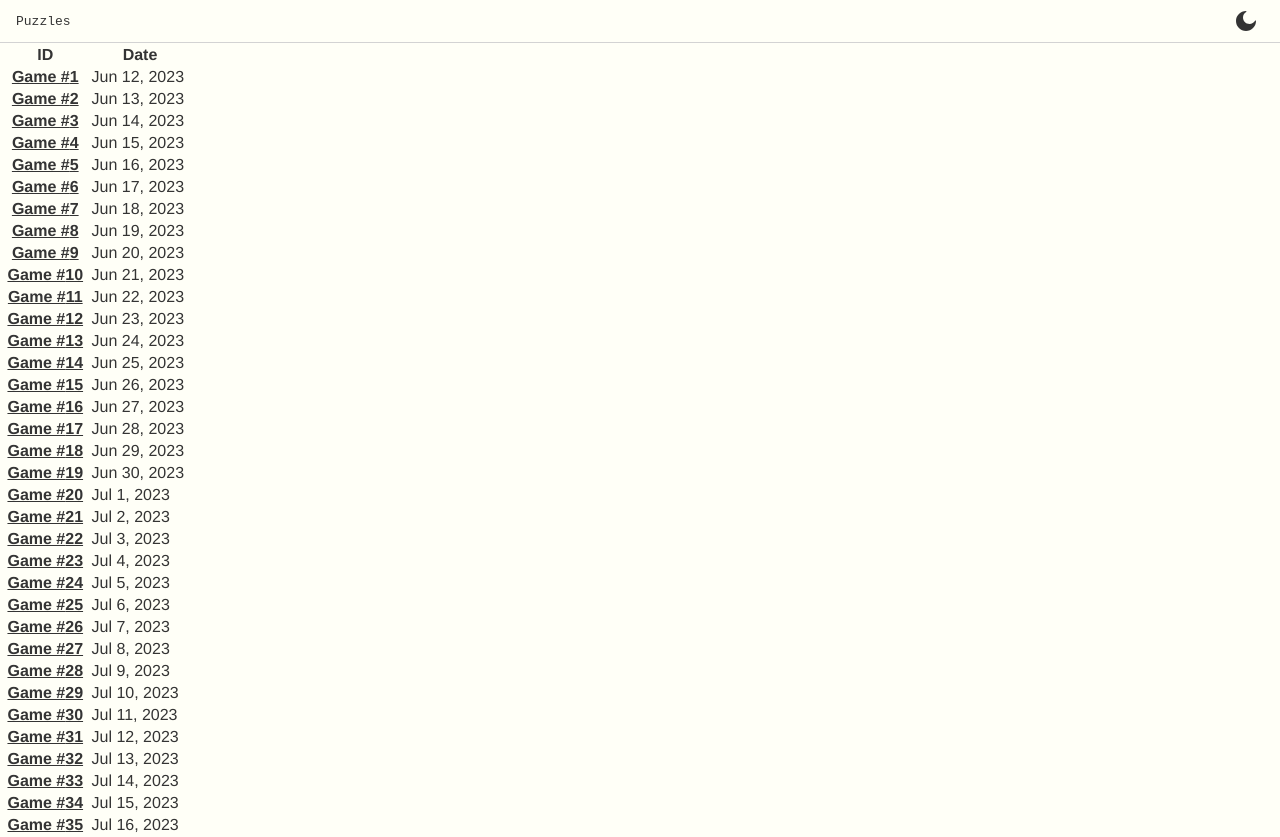
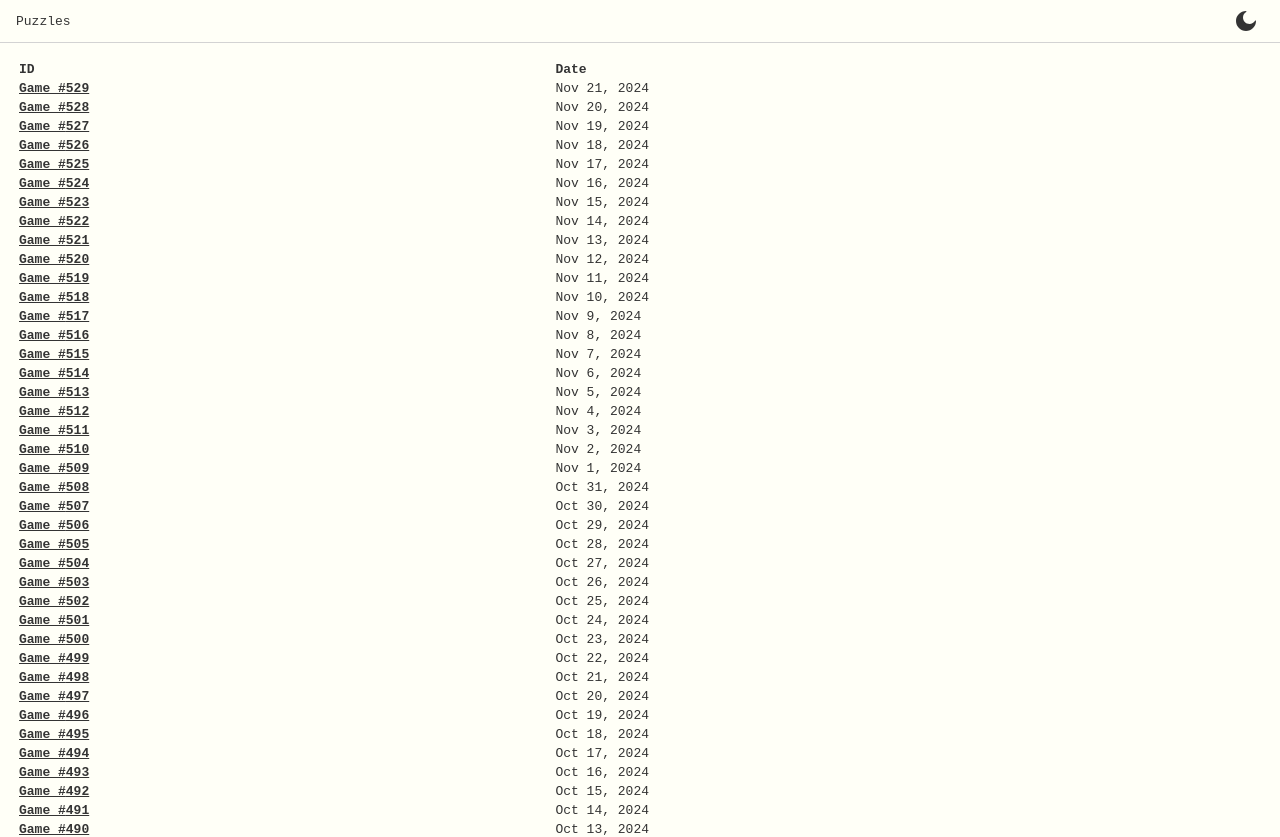
Before and after one commit to tylertierney/connections, a React (Vite) app: page / in a window 1280 px wide. Shown: the top 837 px of the page. Built offline with nearby package versions, Linux system fonts and the light colour scheme.

Commit message:
fix bug re: submitting an answer

```diff
--- a/src/routes/puzzles/PuzzlesPage.module.css
+++ b/src/routes/puzzles/PuzzlesPage.module.css
@@ -0,0 +1,14 @@
+.page {
+  display: flex;
+  flex-direction: column;
+  padding: 1rem;
+
+  .table {
+    font-family: monospace;
+
+    .th,
+    .td {
+      text-align: start;
+    }
+  }
+}
--- a/src/routes/puzzles/PuzzlesPage.tsx
+++ b/src/routes/puzzles/PuzzlesPage.tsx
@@ -7,26 +7,28 @@ export default function PuzzlesPage() {
   const connections = c as Game[];
 
   return (
-    <>
+    <div className={styles.page}>
       <table className={styles.table}>
         <thead className={styles.thead}>
           <tr className={styles.tr}>
             <th className={styles.th} scope="col">
               ID
             </th>
-            <th scope="col">Date</th>
+            <th className={styles.th} scope="col">
+              Date
+            </th>
           </tr>
         </thead>
         <tbody>
-          {connections.map((game, i) => {
+          {connections.toReversed().map((game, i) => {
             return (
               <tr key={i}>
-                <th scope="row">
+                <th className={styles.td} scope="row">
                   <Link style={{ color: "var(--color)" }} to={`${game.id}`}>
                     Game #{game.id}{" "}
                   </Link>
                 </th>
-                <td>
+                <td className={styles.td}>
                   {new Date(game.date).toLocaleDateString("en-us", {
                     year: "numeric",
                     month: "short",
@@ -47,6 +49,6 @@ export default function PuzzlesPage() {
           );
         })}
       </ul> */}
-    </>
+    </div>
   );
 }
--- a/src/routes/puzzles/puzzle/GameContext.tsx
+++ b/src/routes/puzzles/puzzle/GameContext.tsx
@@ -114,7 +114,6 @@ const gameReducer: Reducer<GameState, GameAction> = (
     }
 
     case GameActionType.SUBMIT: {
-      console.log("submit called");
       const { selectedWords, game } = gameState;
       if (gameState.selectedWords.length !== 4) {
         return gameState;
@@ -128,6 +127,7 @@ const gameReducer: Reducer<GameState, GameAction> = (
           }
         }
         if (count === 4) {
+          console.log("got four right answers");
           const newCorrectAnswers = [...gameState.correctAnswers, answer];
           return {
             ...gameState,
@@ -138,8 +138,6 @@ const gameReducer: Reducer<GameState, GameAction> = (
               return !foundWords.includes(word);
             }),
           };
-        } else {
-          break;
         }
       }
 
--- a/src/routes/puzzles/puzzle/GamePage.module.css
+++ b/src/routes/puzzles/puzzle/GamePage.module.css
@@ -19,6 +19,12 @@
       .gameLinks {
         display: flex;
         gap: 1rem;
+
+        .gameLink {
+          display: flex;
+          align-items: center;
+          gap: 0.5rem;
+        }
       }
     }
   }
@@ -30,7 +36,7 @@
     justify-content: center;
     align-items: center;
     flex-direction: column;
-    color: black;
+    color: #000000cf;
     gap: 0.25rem;
     margin-bottom: 12px;
     border-radius: 0.5rem;
@@ -96,6 +102,14 @@
 
 @media only screen and (max-width: 800px) {
   .page {
+    .header {
+      .titleAndLinks {
+        .h1 {
+          font-size: 1.3rem;
+        }
+      }
+    }
+
     .correctAnswer {
       font-size: 1rem;
     }
--- a/src/routes/puzzles/puzzle/GamePage.tsx
+++ b/src/routes/puzzles/puzzle/GamePage.tsx
@@ -12,7 +12,7 @@ import {
   useGameDispatch,
 } from "./GameContext";
 import ActionButton from "../../../components/ActionButton/ActionButton";
-import { Bounce, toast, ToastContainer, ToastTransition } from "react-toastify";
+import { Bounce, toast } from "react-toastify";
 import { hasThreeCorrectWords } from "../../../utils";
 
 export default function GamePage() {
@@ -45,15 +45,15 @@ export default function GamePage() {
           <div className={styles.gameLinks}>
             {previousGame && (
               <Link
-                className="hoverable-link"
+                className={`hoverable-link ${styles.gameLink}`}
                 to={`/puzzles/${String(previousGame.id)}`}
               >
-                &larr; Previous Game
+                <span>&larr;</span> Previous Game
               </Link>
             )}
             {nextGame && (
               <Link
-                className="hoverable-link"
+                className={`hoverable-link ${styles.gameLink}`}
                 to={`/puzzles/${String(nextGame.id)}`}
               >
                 Next Game &rarr;
```
